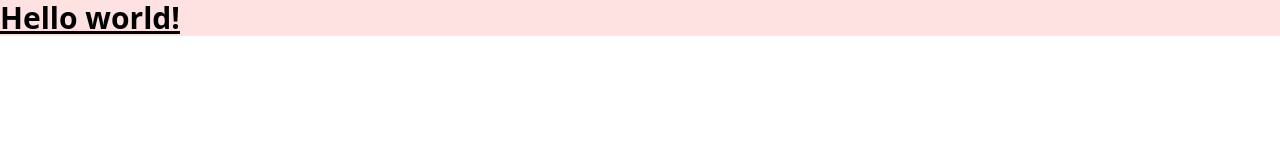
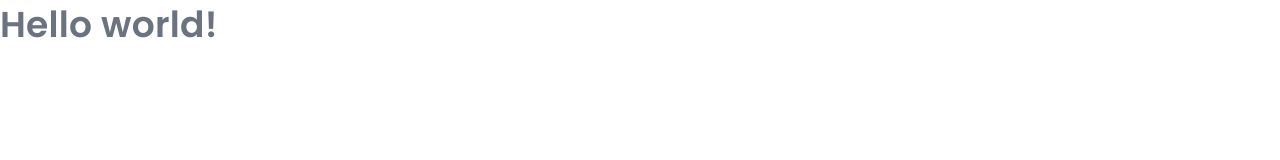
Before and after one commit to lordever/tailwind-sandbox, a website: page index.html in a window 1280 px wide. Drawn offline with Linux system fonts and the light colour scheme.

Commit message:
Four card sample setup

```diff
--- a/index.html
+++ b/index.html
@@ -6,10 +6,15 @@
           content="width=device-width, user-scalable=no, initial-scale=1.0, maximum-scale=1.0, minimum-scale=1.0">
     <meta http-equiv="X-UA-Compatible" content="ie=edge">
     <link rel="stylesheet" href="./css/style.css">
-    <title>Tailwind</title>
+
+    <link rel="preconnect" href="https://fonts.googleapis.com">
+    <link rel="preconnect" href="https://fonts.gstatic.com" crossorigin>
+    <link href="https://fonts.googleapis.com/css2?family=Poppins:ital,wght@0,100;0,200;0,300;0,400;0,500;0,600;0,700;0,800;0,900;1,100;1,200;1,300;1,400;1,500;1,600;1,700;1,800;1,900&display=swap" rel="stylesheet">
+
+    <title>Four card sample</title>
 </head>
 <body>
-<h1 class="text-3xl font-bold underline bg-red-100">
+<h1 class="text-preset-1 text-gray-500">
     Hello world!
 </h1>
 </body>
--- a/tailwind.config.js
+++ b/tailwind.config.js
@@ -1,8 +1,45 @@
 /** @type {import('tailwindcss').Config} */
 module.exports = {
-  content: ["./*html"],
-  theme: {
-    extend: {},
-  },
-  plugins: [],
+    content: ["./*html"],
+    theme: {
+        fontSize: {
+            'preset-1': ['36px', {
+                letterSpacing: '0.25px',
+                lineHeight: '140%',
+                fontWeight: '600'
+            }],
+            'preset-2': ['36px', {
+                letterSpacing: '0.25px',
+                lineHeight: '140%',
+                fontWeight: '200'
+            }],
+            'preset-3': ['20px', {
+                letterSpacing: '0px',
+                lineHeight: '135%',
+                fontWeight: '600'
+            }],
+            'preset-4': ['15px', {
+                letterSpacing: '0px',
+                lineHeight: '140%'
+            }],
+            'preset-5': ['13px', {
+                letterSpacing: '0px',
+                lineHeight: '160%'
+            }]
+        },
+        extend: {
+            fontFamily: {
+                sans: ['Poppins', 'sans-serif'],
+            },
+            colors: {
+                'grey-500': '#4D4F62',
+                'grey-400': '#6A7178',
+                red: '#EA5454',
+                cyan: '#44D3D2',
+                blue: '#549EF2',
+                orange: '#FCAE4A'
+            },
+        },
+    },
+    plugins: [],
 }
```
Also changed, not shown: css/style.css, images/favicon-32x32.png (added), images/icon-calculator.svg (added), images/icon-karma.svg (added), images/icon-supervisor.svg (added), images/icon-team-builder.svg (added).
